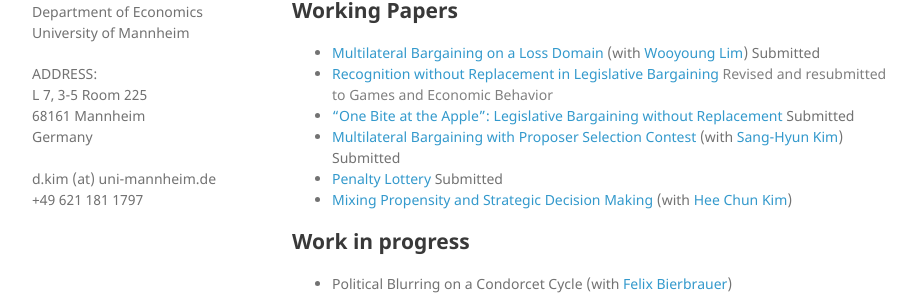
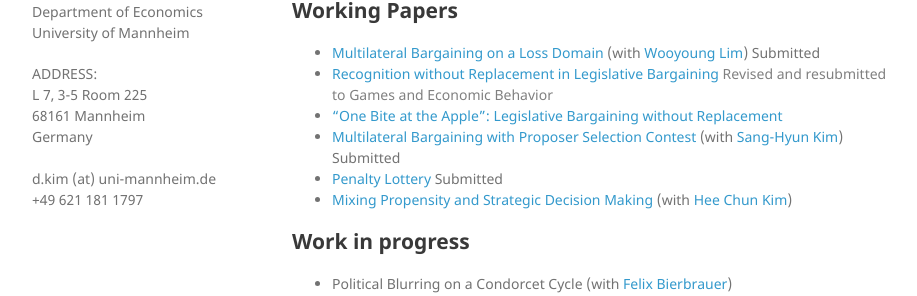
Before and after one commit to kimdukgyoo/kimdukgyoo.github.io, a Jekyll site: the page built from index.md, in a window 1280 px wide and 1321 px high. Shown: the part 305-601 px from the top of the window, without its empty margins (178-1095 px from the left). Built offline with Jekyll 4.4.1, drawn with Linux system fonts in a browser that asks for light colours; our own code applies the rules of GitHub Pages for plain Markdown files.

Commit message:
Update index.md

```diff
--- a/index.md
+++ b/index.md
@@ -12,7 +12,7 @@
 ## Working Papers
 * <a href="https://kimdukgyoo.github.io/PDFfiles/MBL.pdf" target="_blank">Multilateral Bargaining on a Loss Domain</a> (with <a href="http://wooyoung.people.ust.hk/" target="_blank">Wooyoung Lim</a>) Submitted
 * <a href="https://kimdukgyoo.github.io/PDFfiles/Recognition_without_Replacement_in_Legislative_Bargaining.pdf" target="_blank"> Recognition without Replacement in Legislative Bargaining</a> <span style="color:Gray">Revised and resubmitted to Games and Economic Behavior</span>
-* <a href="https://kimdukgyoo.github.io/PDFfiles/OneBiteAtTheApple.pdf" target="_blank"> "One Bite at the Apple": Legislative Bargaining without Replacement</a> Submitted
+* <a href="https://kimdukgyoo.github.io/PDFfiles/OneBiteAtTheApple.pdf" target="_blank"> "One Bite at the Apple": Legislative Bargaining without Replacement</a>
 * <a href="https://kimdukgyoo.github.io/PDFfiles/MBContest.pdf" target="_blank">Multilateral Bargaining with Proposer Selection Contest</a> (with <a href="https://sites.google.com/site/sanghyunkim46/research" target="_blank">Sang-Hyun Kim</a>) Submitted
 * <a href="https://kimdukgyoo.github.io/PDFfiles/penalty-lottery.pdf" target="_blank"> Penalty Lottery </a> Submitted
 * <a href="https://kimdukgyoo.github.io/PDFfiles/mixing-propensity-strategic.pdf" target="_blank"> Mixing Propensity and Strategic Decision Making</a> (with <a href="https://sites.google.com/site/hckim0822/home" target="_blank">Hee Chun Kim</a>)
```
